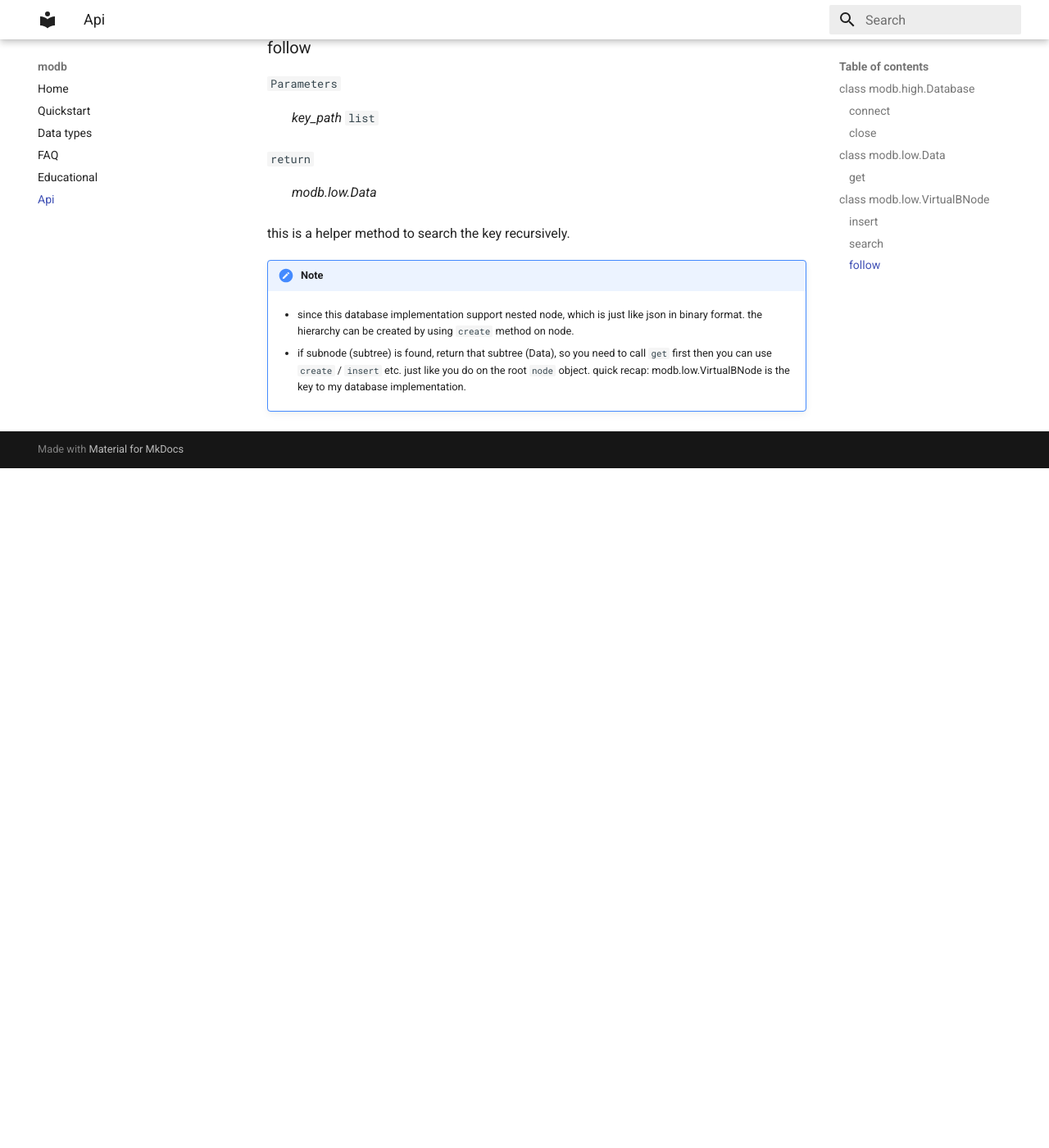
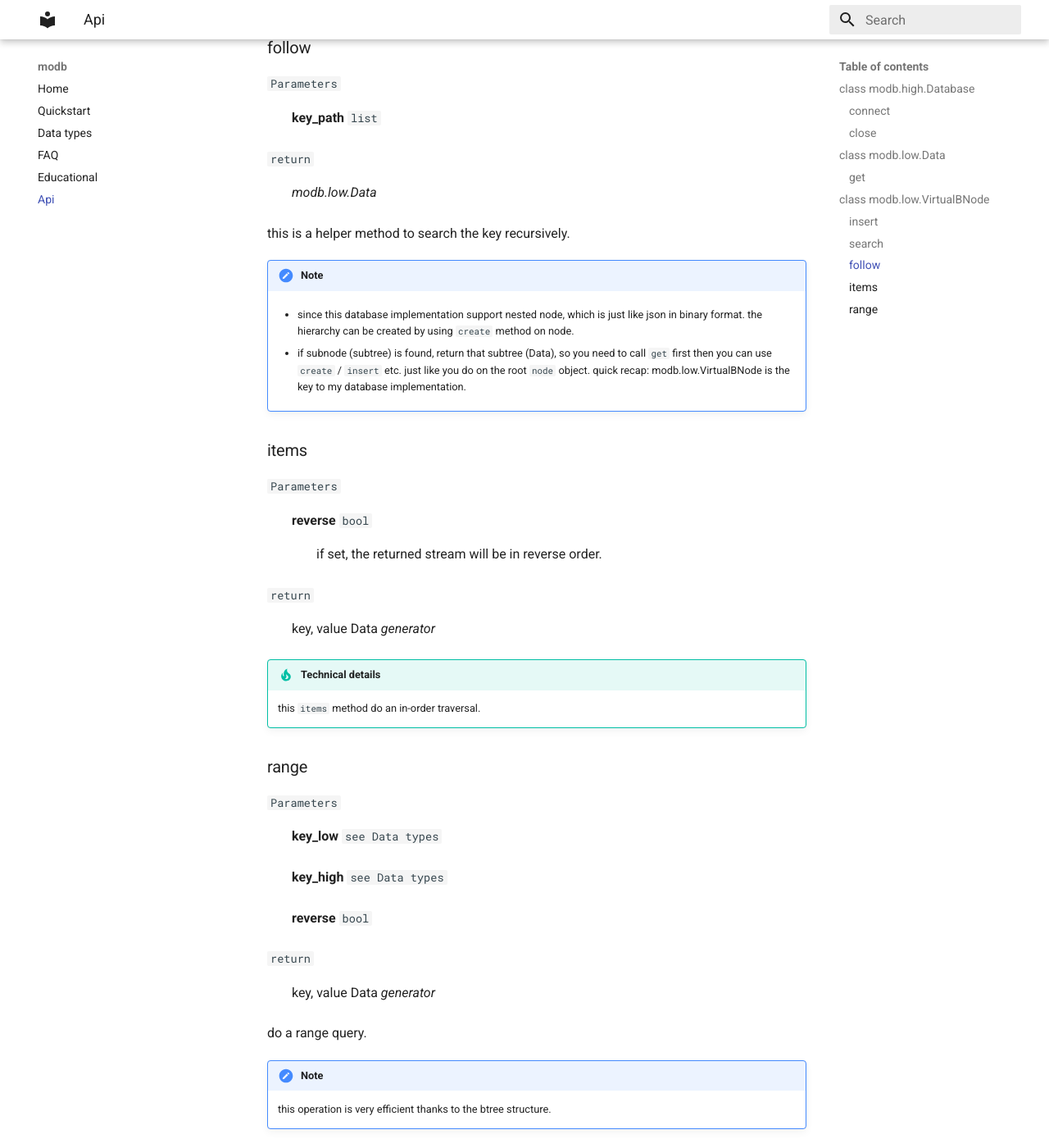
Before and after one commit to Darcy-C/modb, an MkDocs documentation site: the page built from docs/Api.md, in a window 1280 px wide and 1400 px high, scrolled down 2126 px. Shown: the whole window at 82% size. Built offline with MkDocs 1.6.1 and Material for MkDocs 9.7.7, drawn with Linux system fonts in a browser that asks for light colours; before the commit the page ends 2697 px from its top, so only the background shows below that.

Commit message:
add `docs` to `items` and `range`

```diff
--- a/docs/Api.md
+++ b/docs/Api.md
@@ -59,9 +59,9 @@
 
     `Parameters`
 
-    : *key* `see Data types`
+    : **key** `see Data types`
 
-    : *value* `see Data types`
+    : **value** `see Data types`
 
     `return`
 
@@ -74,7 +74,7 @@
 
     `Parameters`
 
-    : *key* `see Data types`
+    : **key** `see Data types`
 
     `return`
 
@@ -87,7 +87,7 @@
 
     `Parameters`
 
-    : *key_path* `list`
+    : **key_path** `list`
 
     `return`
 
@@ -100,3 +100,40 @@
         * since this database implementation support nested node, which is just like json in binary format. the hierarchy can be created by using `create` method on node.
 
         * if subnode (subtree) is found, return that subtree (Data), so you need to call `get` first then you can use `create` / `insert` etc. just like you do on the root `node` object. quick recap: modb.low.VirtualBNode is the key to my database implementation.
+
+    ### items
+
+    `Parameters`
+
+    : **reverse** `bool`
+
+        :   if set, the returned stream will be in reverse order.
+
+    `return`
+
+    :   key, value Data *generator*
+
+    !!! tip "Technical details"
+
+        this `items` method do an in-order traversal.
+
+
+    ### range
+
+    `Parameters`
+
+    : **key_low** `see Data types`
+
+    : **key_high** `see Data types`
+
+    : **reverse** `bool`
+
+    `return`
+
+    :   key, value Data *generator*
+
+    do a range query.
+
+    !!! note
+
+        this operation is very efficient thanks to the btree structure.
```
